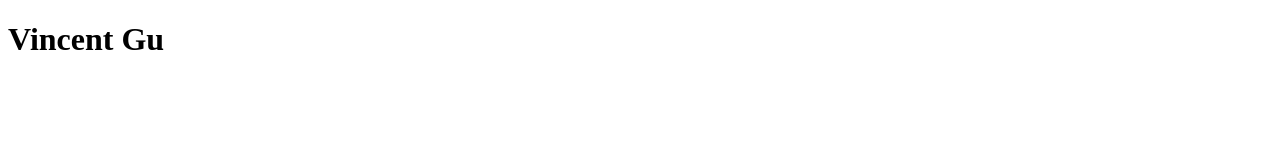
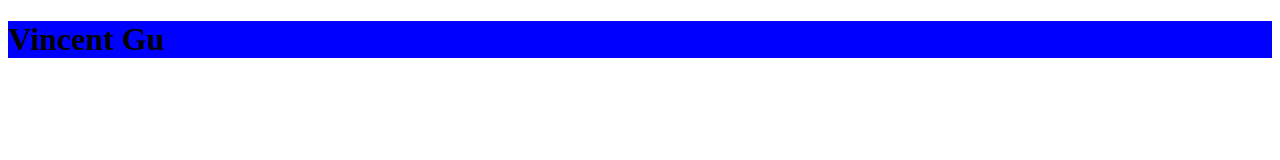
Before and after one commit to vincentgu818/vincentgu818.github.io, a plain HTML site: page index.html in a window 1280 px wide. Drawn offline with Linux system fonts and the light colour scheme.

Commit message:
link stylesheet

```diff
--- /dev/null
+++ b/css/style.css
@@ -0,0 +1,3 @@
+h1 {
+  background-color: blue
+}
--- a/index.html
+++ b/index.html
@@ -3,6 +3,7 @@
   <head>
     <meta charset="utf-8">
     <title>Vincent Gu</title>
+    <link rel="stylesheet" href="/css/style.css">
   </head>
   <body>
     <h1>Vincent Gu</h1>
```
